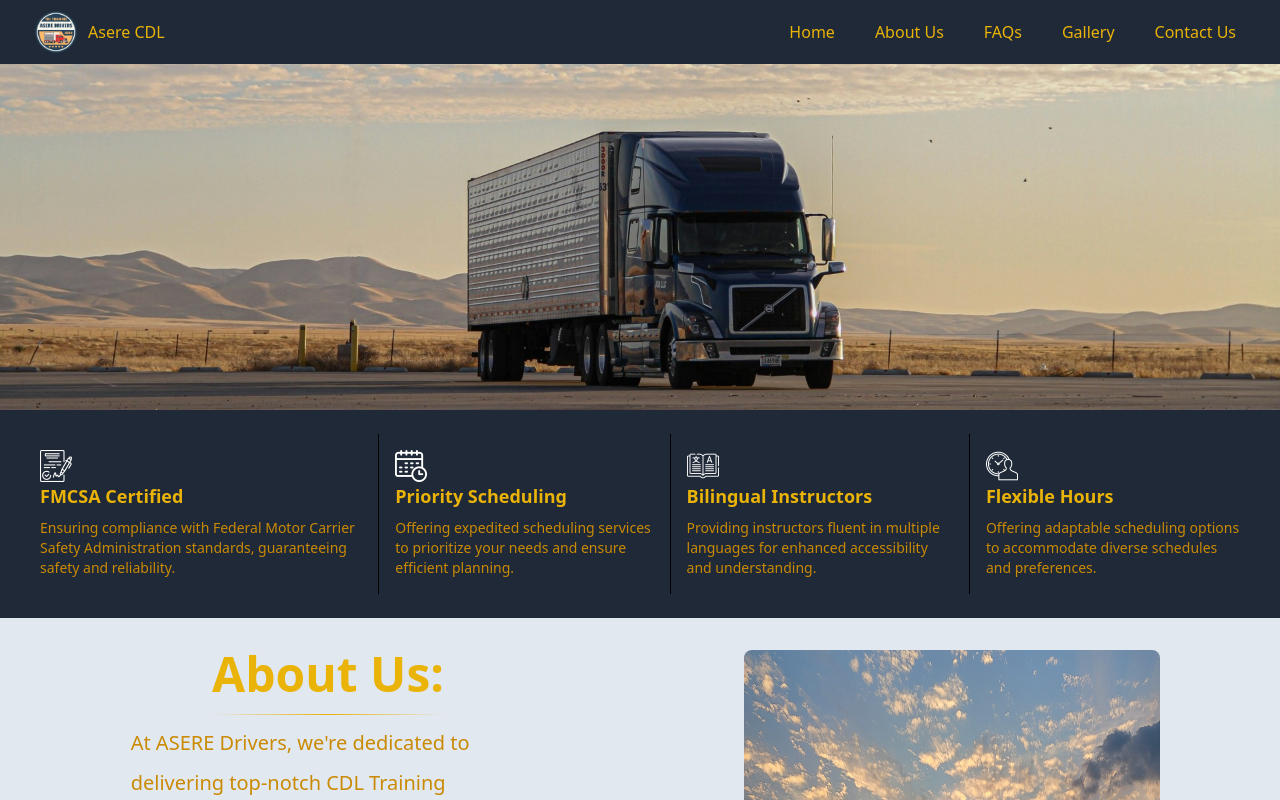
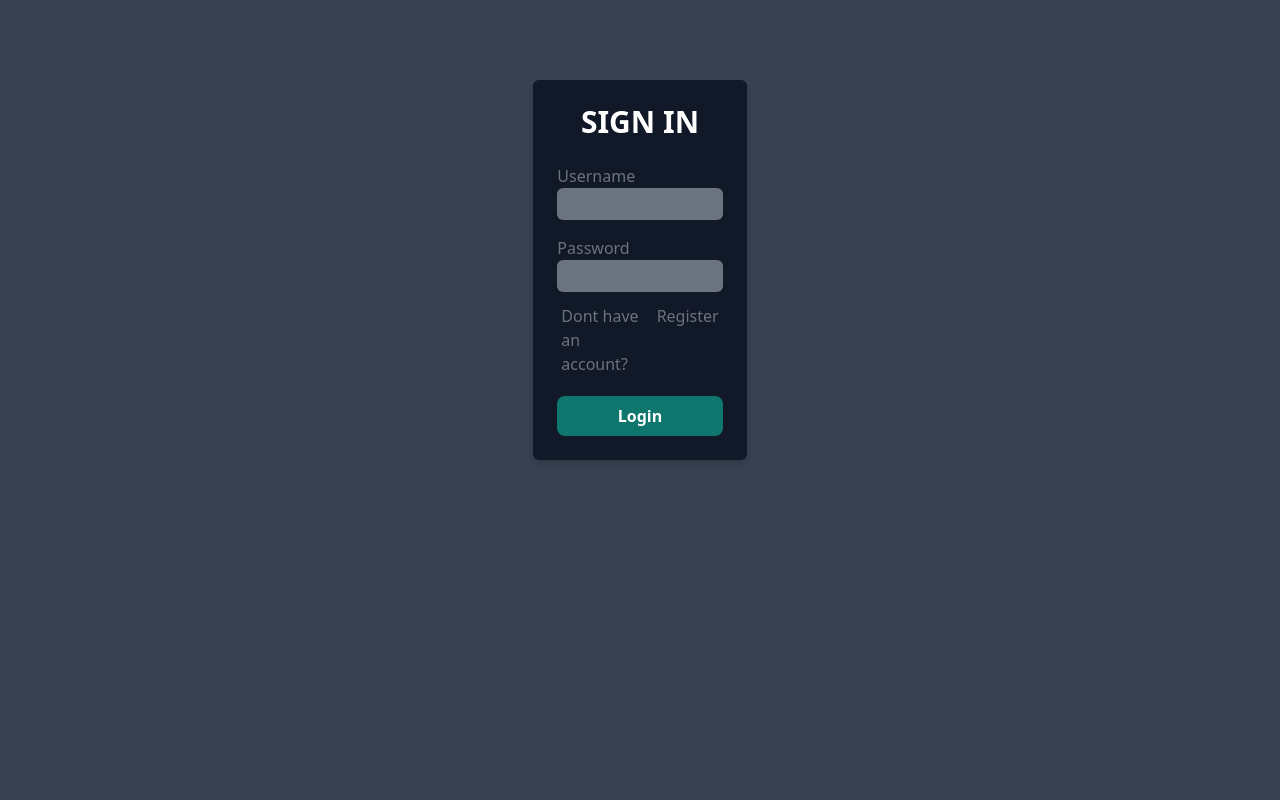
Before and after one commit to dragomirNonov/asere-drivers, a React (Vite) app: page / in a window 1280 px wide. Shown: the top 800 px of the page. Built offline with nearby package versions, Linux system fonts and the light colour scheme.

Commit message:
made login

```diff
--- a/src/App.jsx
+++ b/src/App.jsx
@@ -7,19 +7,20 @@ import ContactUs from "./components/ContactUS";
 import GoogleMap from "./components/GoogleMap";
 import Gallery from "./components/Gallery";
 import Navbar from "./components/Navbar";
+import Login from "./components/Login";
 
 export default function App() {
   return (
     <div className="bg-slate-200 flex flex-col ">
-      {/* <Menu /> */}
-      <Navbar />
+      <Login />
+      {/* <Navbar />
       <img src={truck} className="w-auto h-100 " alt="Truck" id="home" />
       <Info />
       <AboutUS />
       <FAQs />
       <Gallery />
       <ContactUs />
-      <GoogleMap />
+      <GoogleMap /> */}
     </div>
   );
 }
--- a/src/components/login.jsx
+++ b/src/components/login.jsx
@@ -1,5 +1,62 @@
+import { useState } from "react";
+
 const Login = () => {
-  return <div>asd</div>;
+  const [username, setUsername] = useState("");
+  const [password, setPassword] = useState("");
+
+  const handleSubmit = () => {
+    console.log("Form submitted:");
+    console.log(username);
+    console.log(password);
+  };
+
+  return (
+    <div className="bg-gray-700 flex flex-col items-center w-auto h-screen  ">
+      <div className="bg-gray-900 shadow-md rounded-md p-4 mt-20 flex flex-col items-center w-1/6">
+        <h2 className="text-white font-bold p-2 text-3xl">SIGN IN</h2>
+        <form onSubmit={handleSubmit} className=" w-full  p-2">
+          <div className="py-2 flex flex-col text-gray-500 ">
+            <label>Username</label>
+            <input
+              type="text"
+              id="username"
+              value={username}
+              onChange={(event) => setUsername(event.target.value)}
+              required
+              className="p-1 rounded-md bg-gray-500 "
+            />
+          </div>
+          <div className="py-2 flex flex-col text-gray-500">
+            <label>Password</label>
+            <input
+              type="password"
+              id="password"
+              value={password}
+              onChange={(event) => setPassword(event.target.value)}
+              required
+              className="p-1 rounded-md bg-gray-500"
+            />
+          </div>
+          <div className="flex">
+            <p className="text-gray-500 p-1">Dont have an account? </p>
+            <a
+              href="#"
+              className="text-gray-500 ml-auto hover:bg-teal-700 hover:text-white hover:rounded-md p-1"
+            >
+              Register{" "}
+            </a>
+          </div>
+
+          <button
+            type="submit"
+            className="text-white font-bold p-2 bg-teal-700 w-full  hover:bg-teal-900 rounded-lg mt-4"
+          >
+            Login
+          </button>
+        </form>
+      </div>
+    </div>
+  );
 };
 
 export default Login;
```
